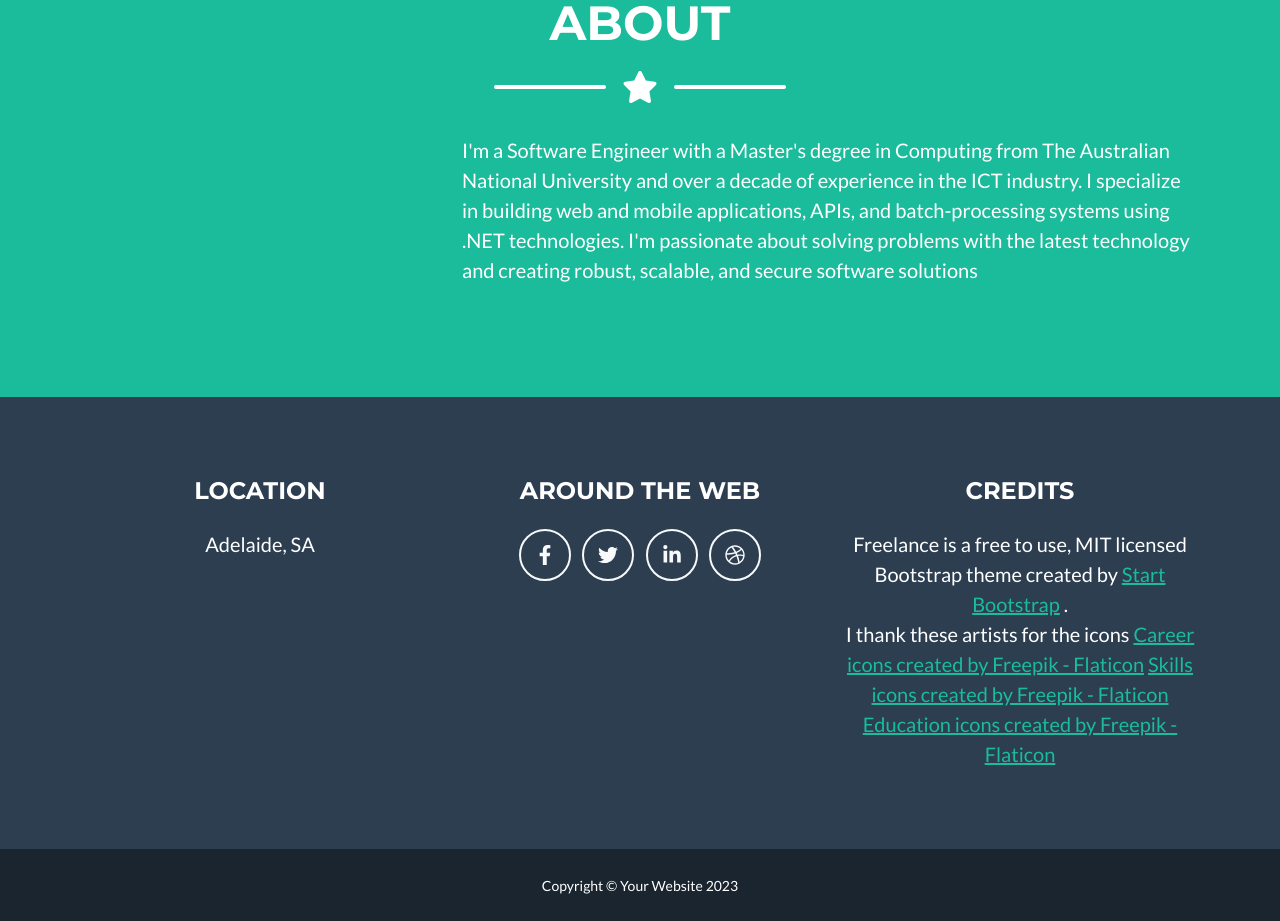
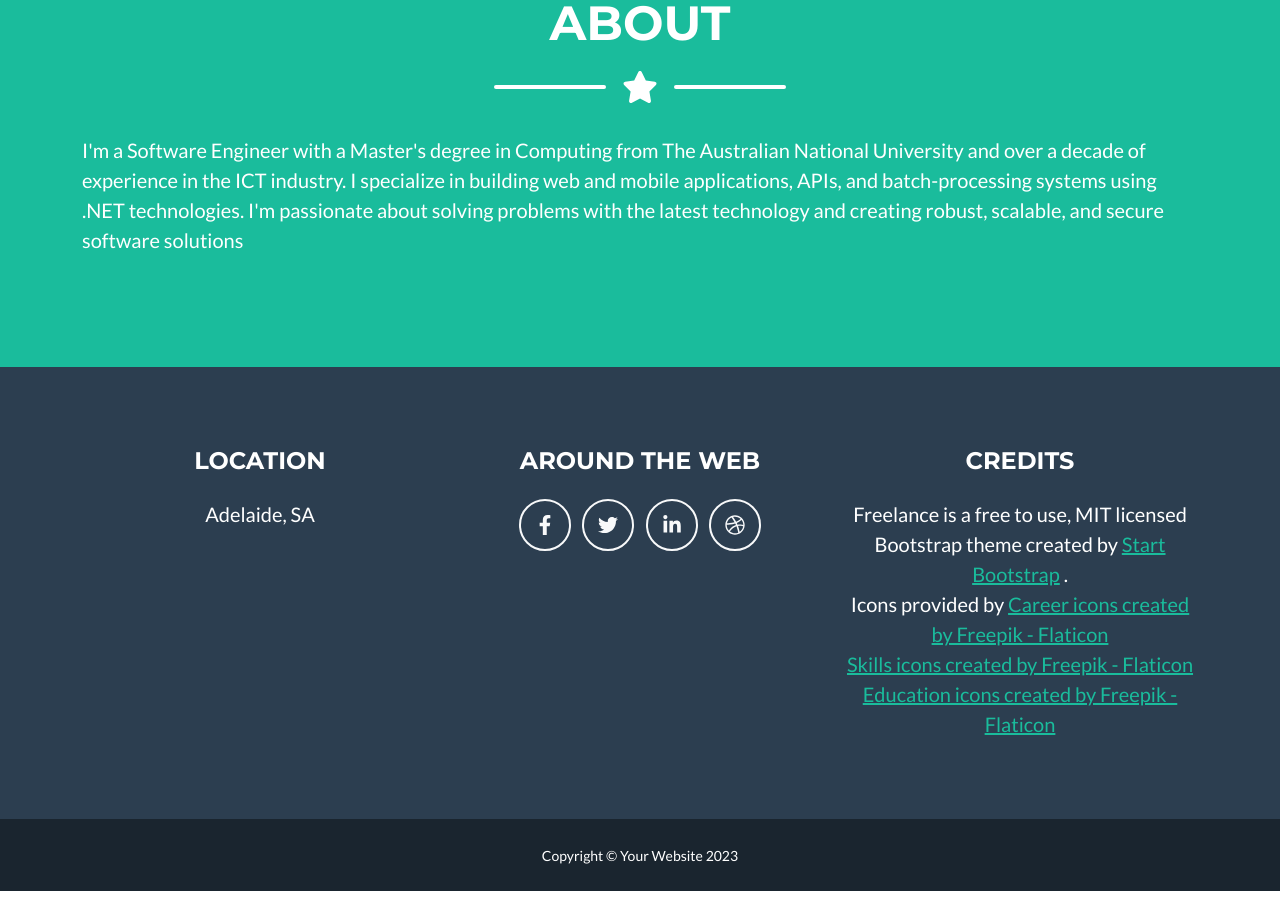
Before and after one commit to MadanAmpera/portfolio, a plain HTML site: page index.html in a window 1280 px wide. Shown: the part 1505-2426 px from the top of the page. After the commit the page ends 2396 px from the top, so only its background shows below. Drawn offline with nearby package versions, Linux system fonts and the light colour scheme.

Commit message:
alignments

```diff
--- a/index.html
+++ b/index.html
@@ -105,7 +105,7 @@
                 </div>
                 <!-- About Section Content-->
                 <div class="row">
-                    <div class="col-lg-8 ms-auto"><p class="lead">I'm a Software Engineer with a Master's degree in Computing from The Australian National
+                    <div class="col-lg-12 ms-auto"><p class="lead">I'm a Software Engineer with a Master's degree in Computing from The Australian National
                         University and over a decade of experience in the ICT industry. I specialize in building web and
                         mobile applications, APIs, and batch-processing systems using .NET technologies. I'm passionate
                         about solving problems with the latest technology and creating robust, scalable, and secure
@@ -143,12 +143,12 @@
                             .
                         </p>
                         <p class="lead mb-0">
-                            I thank these artists for the icons
+                            Icons provided by
                             <a href="https://www.flaticon.com/free-icons/career" title="career icons">Career icons created by Freepik - Flaticon</a>
-
-<a href="https://www.flaticon.com/free-icons/skills" title="skills icons">Skills icons created by Freepik - Flaticon</a>
-
-<a href="https://www.flaticon.com/free-icons/education" title="education icons">Education icons created by Freepik - Flaticon</a>
+                            </br>
+                            <a href="https://www.flaticon.com/free-icons/skills" title="skills icons">Skills icons created by Freepik - Flaticon</a>
+                            </br>
+                            <a href="https://www.flaticon.com/free-icons/education" title="education icons">Education icons created by Freepik - Flaticon</a>
 
                         </p>
                     </div>
```
